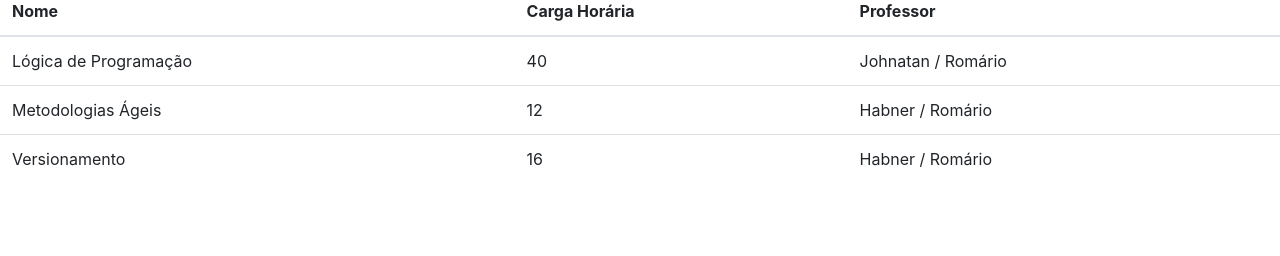
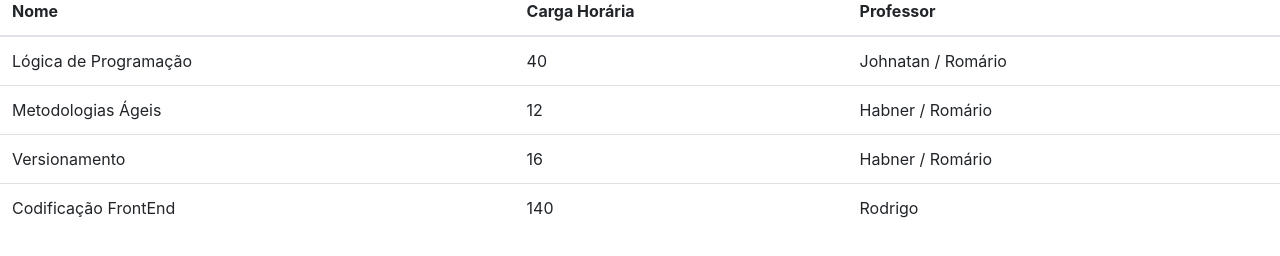
Before and after one commit to otavio141105/AIFS_Unidades_Curriculares, a plain HTML site: page index.html in a window 1280 px wide. Shown: the part 116-372 px from the top of the page. Drawn offline with nearby package versions, Linux system fonts and the light colour scheme.

Commit message:
Adicionado Cod Front

```diff
--- a/index.html
+++ b/index.html
@@ -31,6 +31,11 @@
                 <td>16</td>
                 <td>Habner / Romário</td>
             </tr>
+            <tr>
+                <td>Codificação FrontEnd</td>
+                <td>140</td>
+                <td>Rodrigo</td>
+            </tr>
         </tbody>
       </table>
 </body>
```
